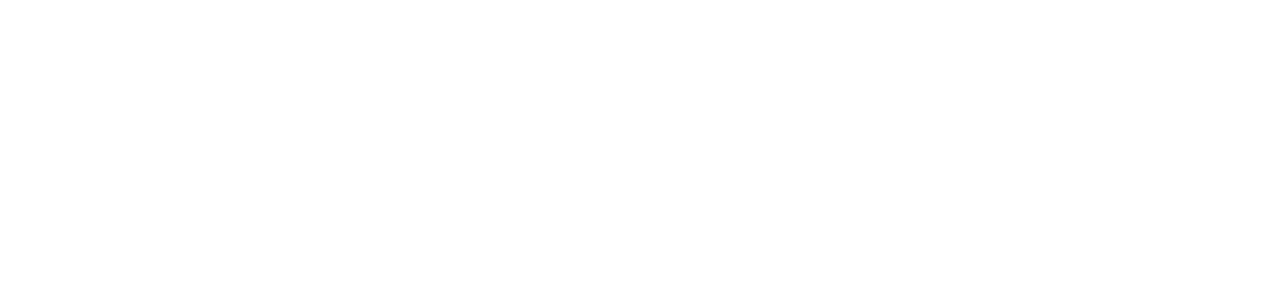
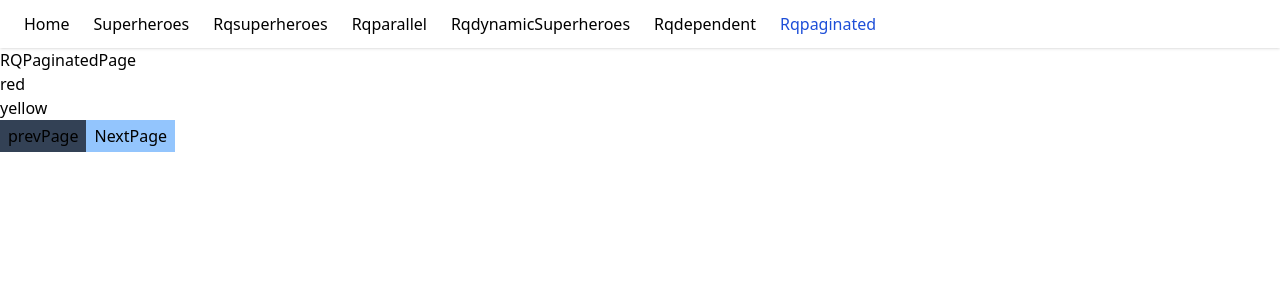
Before and after one commit to armin-bkh/react-query-practice, a React (Create React App) app: page /rqpaginated in a window 1280 px wide. Before the commit this address had no page. Shown: the top 300 px of the page. Built offline with nearby package versions, Linux system fonts and the light colour scheme; data requests are answered from the project's data file.

Commit message:
paginated query

```diff
--- a/database/db.json
+++ b/database/db.json
@@ -28,5 +28,15 @@
       "channelId": "codevolution"
     }
   ],
-  "channels": [{ "id": "codevolution", "email": "arminbkh0921@yahoo.com" }]
+  "channels": [{ "id": "codevolution", "email": "arminbkh0921@yahoo.com" }],
+  "colors": [
+    { "id": 1, "color": "red" },
+    { "id": 2, "color": "yellow" },
+    { "id": 3, "color": "orange" },
+    { "id": 4, "color": "blue" },
+    { "id": 5, "color": "pink" },
+    { "id": 6, "color": "purple" },
+    { "id": 7, "color": "cyan" },
+    { "id": 8, "color": "brown" }
+  ]
 }
--- a/src/Components/Navbar/Navbar.jsx
+++ b/src/Components/Navbar/Navbar.jsx
@@ -27,6 +27,11 @@ const links = [
     to: "/rqdependent",
     title: "rqdependent",
   },
+  {
+    id: 7,
+    to: "/rqpaginated",
+    title: "rqpaginated",
+  },
 ];
 
 const Navbar = () => {
--- /dev/null
+++ b/src/Pages/RQPaginatedPage.jsx
@@ -0,0 +1,46 @@
+import React, { useState } from "react";
+import { useQuery } from "react-query";
+import Layout from "../Layout/Layout";
+import http from "../Services/httpServices";
+const fetchColors = (page) => {
+  return http.get(`/colors?_limit=2&_page=${page}`);
+};
+function RQPaginatedPage() {
+  const [pageNumber, setPageNumber] = useState(1);
+  const { data, isLoading, isFetching, isError, error } = useQuery(
+    ["rqpaginated", pageNumber],
+    () => fetchColors(pageNumber),
+    {
+      keepPreviousData: true,
+    }
+  );
+  return (
+    <Layout>
+      <div>RQPaginatedPage</div>
+      {isLoading ? (
+        <h1>loading</h1>
+      ) : !isError && data ? (
+        data.data.map((color) => <p key={color.id}>{color.color}</p>)
+      ) : (
+        error && <h1>{error}</h1>
+      )}
+      <button
+        disabled={pageNumber === 1}
+        className="px-2 py-1 bg-blue-300 disabled:bg-slate-700"
+        onClick={() => setPageNumber((prevPageNumber) => prevPageNumber - 1)}
+      >
+        prevPage
+      </button>
+      <button
+        disabled={pageNumber === 4}
+        className="px-2 py-1 bg-blue-300 disabled:bg-slate-700"
+        onClick={() => setPageNumber((prevPageNumber) => prevPageNumber + 1)}
+      >
+        NextPage
+      </button>
+      {data && isFetching && <h1>loading...</h1>}
+    </Layout>
+  );
+}
+
+export default RQPaginatedPage;
--- a/src/Routes/Routes.js
+++ b/src/Routes/Routes.js
@@ -1,6 +1,7 @@
 import HomePage from "../Pages/HomePage";
 import RQDependentPage from "../Pages/RQDependentPage";
 import RQDynamicSuperheroesPage from "../Pages/RQDynamicSuperheroesPage";
+import RQPaginatedPage from "../Pages/RQPaginatedPage";
 import RQParallelPage from "../Pages/RQParallelPage";
 import RQSuperheroDetailPage from "../Pages/RQSuperheroDetailPage";
 import RQSuperheroesPage from "../Pages/RQSuperheroesPage";
@@ -20,6 +21,10 @@ const routes = [
     path: "/rqdependent",
     element: <RQDependentPage email="arminbkh0921@yahoo.com" />,
   },
+  {
+    path: "/rqpaginated",
+    element: <RQPaginatedPage />,
+  },
 ];
 
 export default routes;
```
